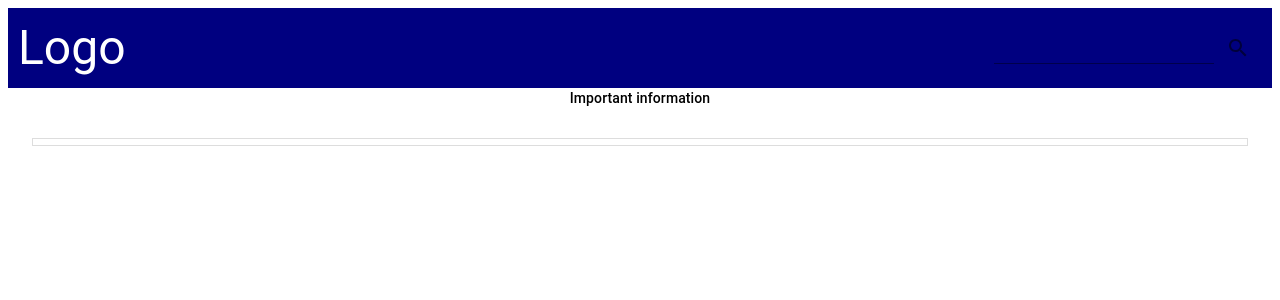
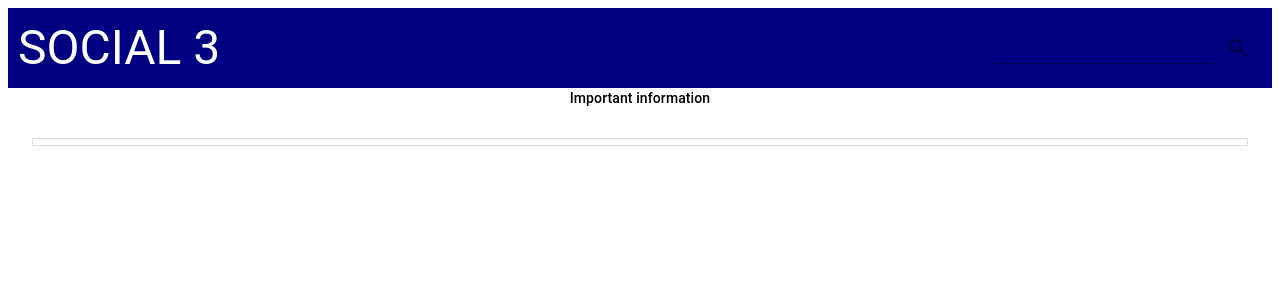
Before and after one commit to PixelCross-Studios/social3, a React app: page / in a window 1280 px wide. Shown: the top 300 px of the page. Built offline with nearby package versions, Linux system fonts and the light colour scheme; no server answers; the HTML template or start-up script is replaced by a standard one.

Commit message:
update title

```diff
--- a/client/src/components/Navigation.jsx
+++ b/client/src/components/Navigation.jsx
@@ -17,7 +17,7 @@ export default function Navigation() {
           backgroundColor: 'navy', height: 80, padding: 10, margin: 0
         }}
       >
-        <Typography variant="h3" style={{ color: 'white' }}>Logo</Typography>
+        <Typography variant="h3" style={{ color: 'white' }}>SOCIAL 3</Typography>
         <Grid item>
           <Grid container direction="row" alignItems="center">
             <TextField style={{ color: 'white' }} />
```
